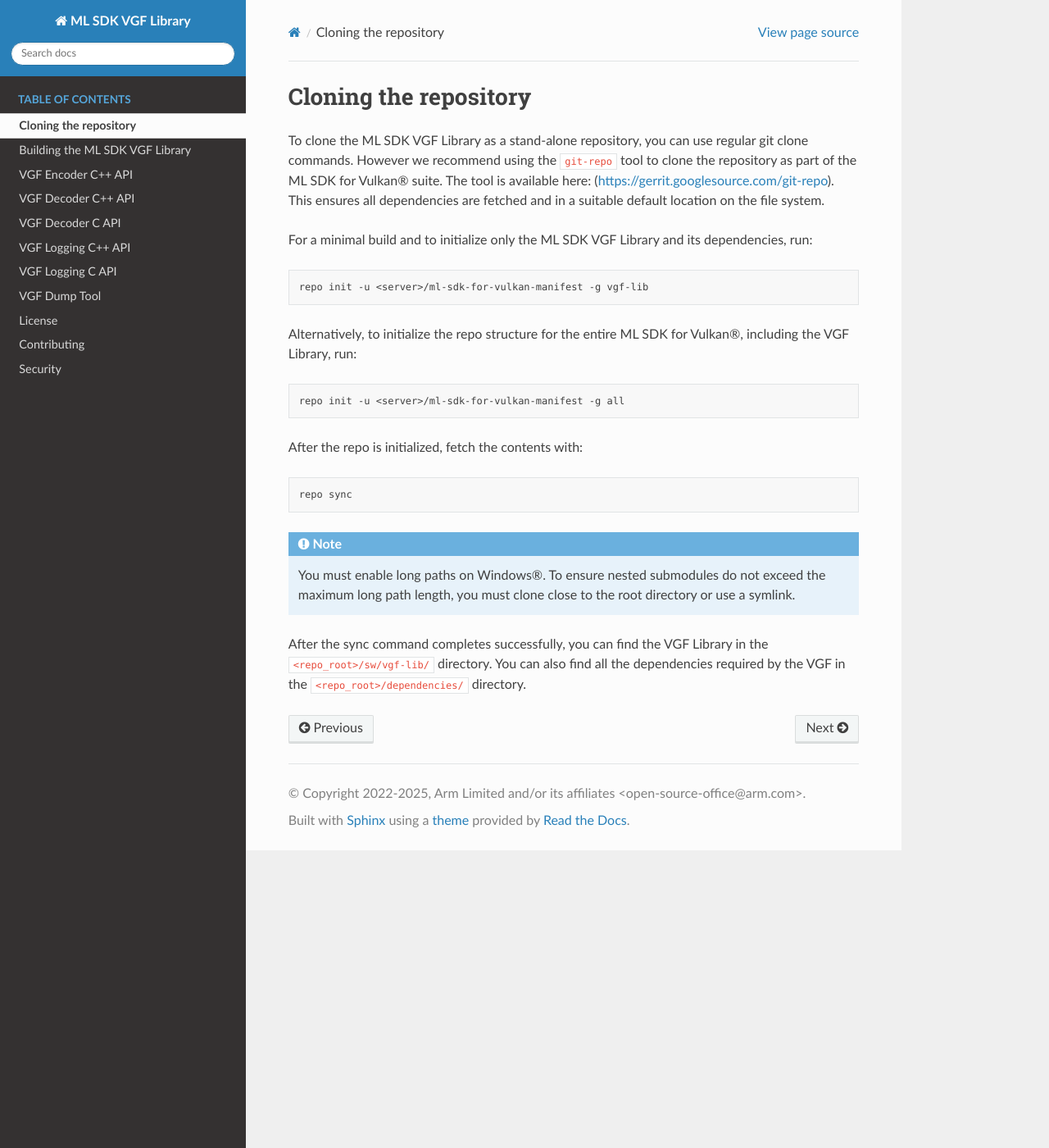
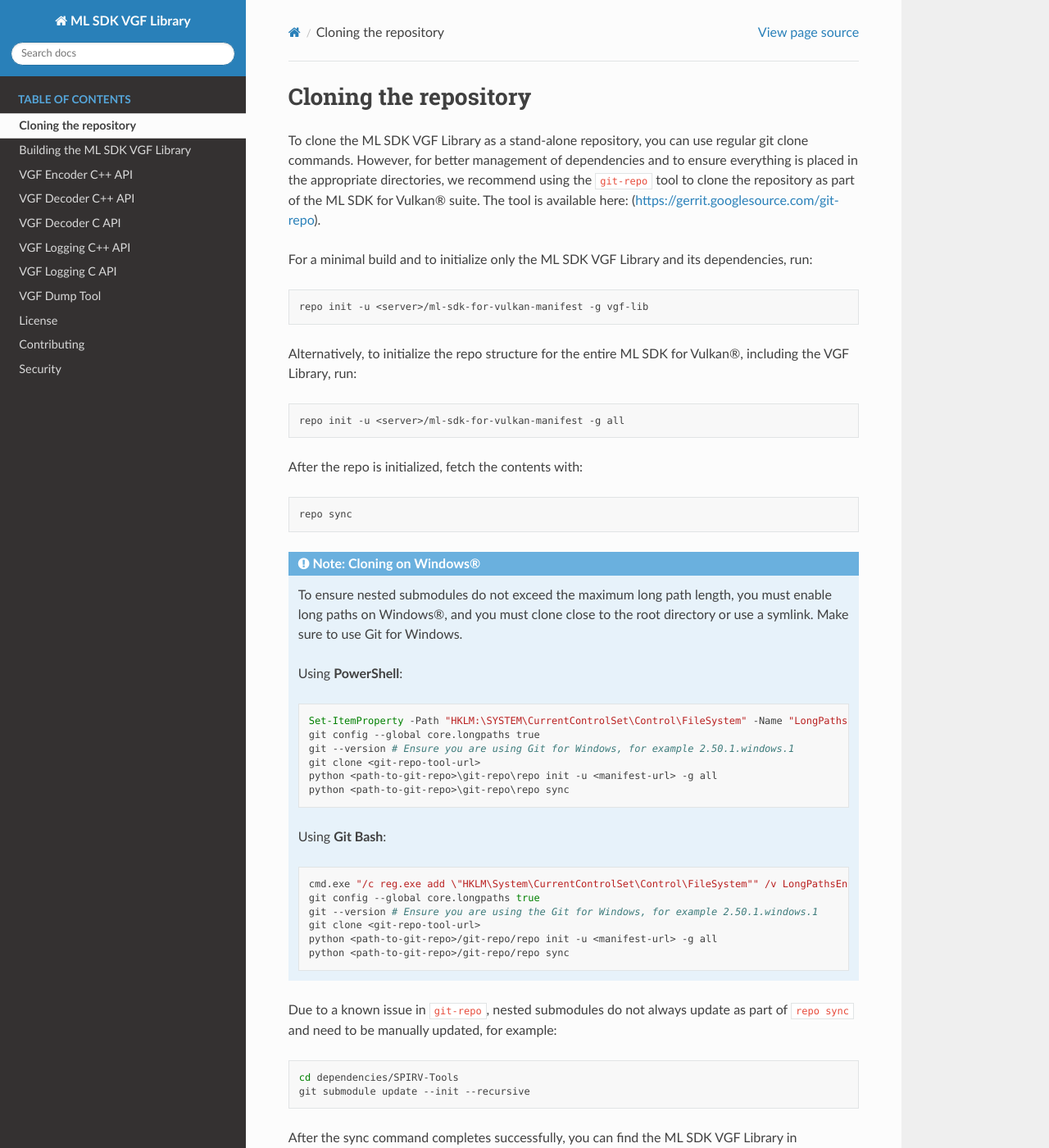
Before and after one commit to arm/ai-ml-sdk-vgf-library, a Sphinx documentation site: the page built from docs/source/cloning.rst, in a window 1280 px wide and 1400 px high. Shown: the whole window at 82% size. Built offline with Sphinx 7.4.7 and the Read the Docs theme 3.1.0, drawn with Linux system fonts in a browser that asks for light colours; some of the changed text lies outside the part shown.

Commit message:
Update Windows cloning instructions
Change-Id: Icc815b3ff4b2afd34b51cc7df2c19e17ff82862c
Signed-off-by: Ida Levison <ida.levison@arm.com>

```diff
--- a/docs/source/cloning.rst
+++ b/docs/source/cloning.rst
@@ -1,10 +1,10 @@
 Cloning the repository
 ======================
 
-To clone the |VGF_project| as a stand-alone repository, you can use regular git clone commands. However we recommend
+To clone the |VGF_project| as a stand-alone repository, you can use regular git clone commands. However, for
+better management of dependencies and to ensure everything is placed in the appropriate directories, we recommend
 using the :code:`git-repo` tool to clone the repository as part of the ML SDK for Vulkan® suite. The tool is available here:
-(|git_repo_tool_url|). This ensures all dependencies are fetched and in a suitable default location on the file
-system.
+(|git_repo_tool_url|).
 
 For a minimal build and to initialize only the |VGF_project| and its dependencies, run:
 
@@ -24,9 +24,40 @@
 
     repo sync
 
+.. admonition:: Note: Cloning on Windows®
 
-.. note::
-    You must enable long paths on Windows®. To ensure nested submodules do not exceed the maximum long path length, you must clone close to the root directory or use a symlink.
+    To ensure nested submodules do not exceed the maximum long path length, you must enable long paths on Windows®, and
+    you must clone close to the root directory or use a symlink. Make sure to use Git for Windows.
 
-After the sync command completes successfully, you can find the VGF Library in the :code:`<repo_root>/sw/vgf-lib/` directory.
-You can also find all the dependencies required by the VGF in the :code:`<repo_root>/dependencies/` directory.
+    Using **PowerShell**:
+
+    .. code-block:: powershell
+
+        Set-ItemProperty -Path "HKLM:\SYSTEM\CurrentControlSet\Control\FileSystem" -Name "LongPathsEnabled" -Value 1
+        git config --global core.longpaths true
+        git --version # Ensure you are using Git for Windows, for example 2.50.1.windows.1
+        git clone <git-repo-tool-url>
+        python <path-to-git-repo>\git-repo\repo init -u <manifest-url> -g all
+        python <path-to-git-repo>\git-repo\repo sync
+
+    Using **Git Bash**:
+
+    .. code-block:: bash
+
+        cmd.exe "/c reg.exe add \"HKLM\System\CurrentControlSet\Control\FileSystem"" /v LongPathsEnabled /t REG_DWORD /d 1 /f"
+        git config --global core.longpaths true
+        git --version # Ensure you are using the Git for Windows, for example 2.50.1.windows.1
+        git clone <git-repo-tool-url>
+        python <path-to-git-repo>/git-repo/repo init -u <manifest-url> -g all
+        python <path-to-git-repo>/git-repo/repo sync
+
+Due to a known issue in :code:`git-repo`, nested submodules do not always update as part of :code:`repo sync` and need to
+be manually updated, for example:
+
+.. code-block:: bash
+
+    cd dependencies/SPIRV-Tools
+    git submodule update --init --recursive
+
+After the sync command completes successfully, you can find the |VGF_project| in :code:`<repo_root>/sw/vgf-lib/`.
+You can also find all the dependencies required by the |VGF_project| in :code:`<repo_root>/dependencies/`.
```
